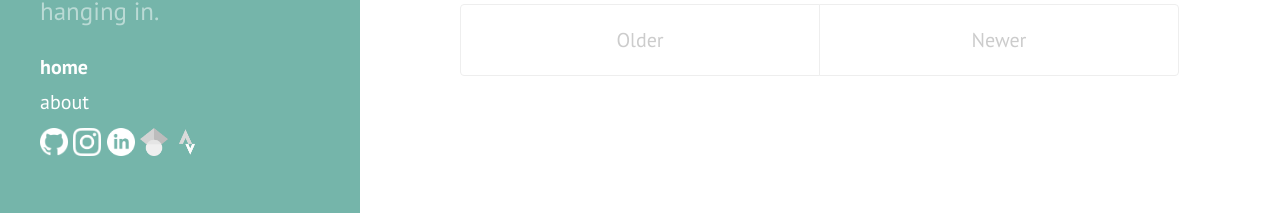
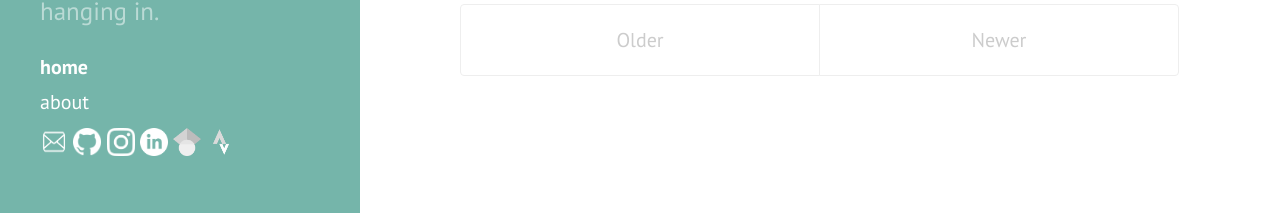
Before and after one commit to pascalewalters/pascalewalters.github.io, a Jekyll site: the page built from index.html, in a window 1280 px wide and 982 px high. Shown: the part 766-979 px from the top of the window. Built offline with Jekyll 4.4.1, drawn with Linux system fonts in a browser that asks for light colours; the list of posts is cut into pages by our own code.

Commit message:
add email

```diff
--- a/_includes/sidebar.html
+++ b/_includes/sidebar.html
@@ -27,6 +27,7 @@
       {% endfor %}
 
       <p class="sidebar-nav-item">
+        <a class="sidebar-nav-icons" href="mailto:pascalewalters@gmail.com" target="blank"><img src="{{ "/public/icons/email-icon.png" | relative_url}}" alt="Email" width="28" height="28"></a>
         <!-- <a class="sidebar-nav-icons" href="https://github.com/pascalewalters" target="blank"><img src="{{ site.baseurl }}public/icons/github-icon.png" alt="Github" width="28" height="28"></a> -->
         <a class="sidebar-nav-icons" href="https://github.com/pascalewalters" target="blank"><img src="{{ "/public/icons/github-icon.png" | relative_url}}" alt="Github" width="28" height="28"></a>
         <!-- <a class="sidebar-nav-icons" href="https://www.instagram.com/pascale.walters/" target="blank"><img src="{{ site.baseurl }}public/icons/instagram-icon.png" alt="Instagram" width="28" height="28"></a> -->
```
Also changed, not shown: public/icons/email-icon.png (added).
